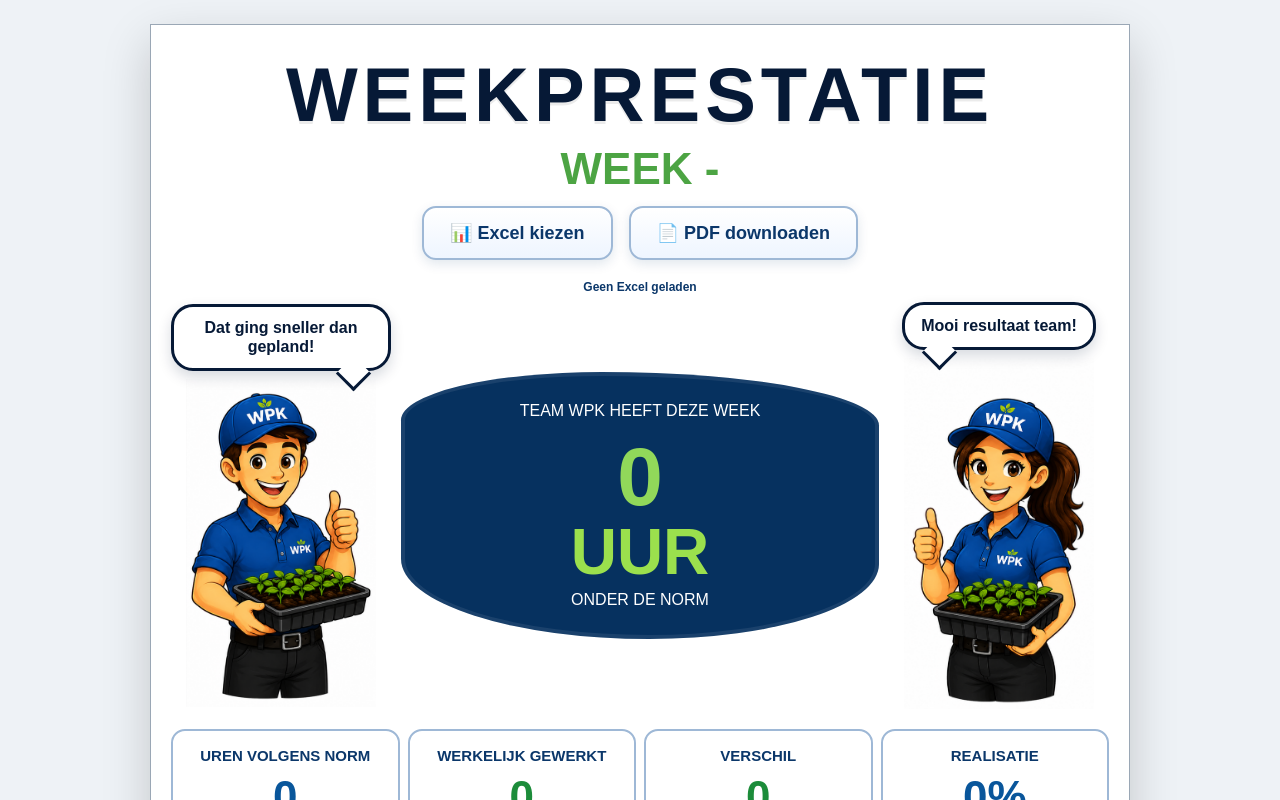
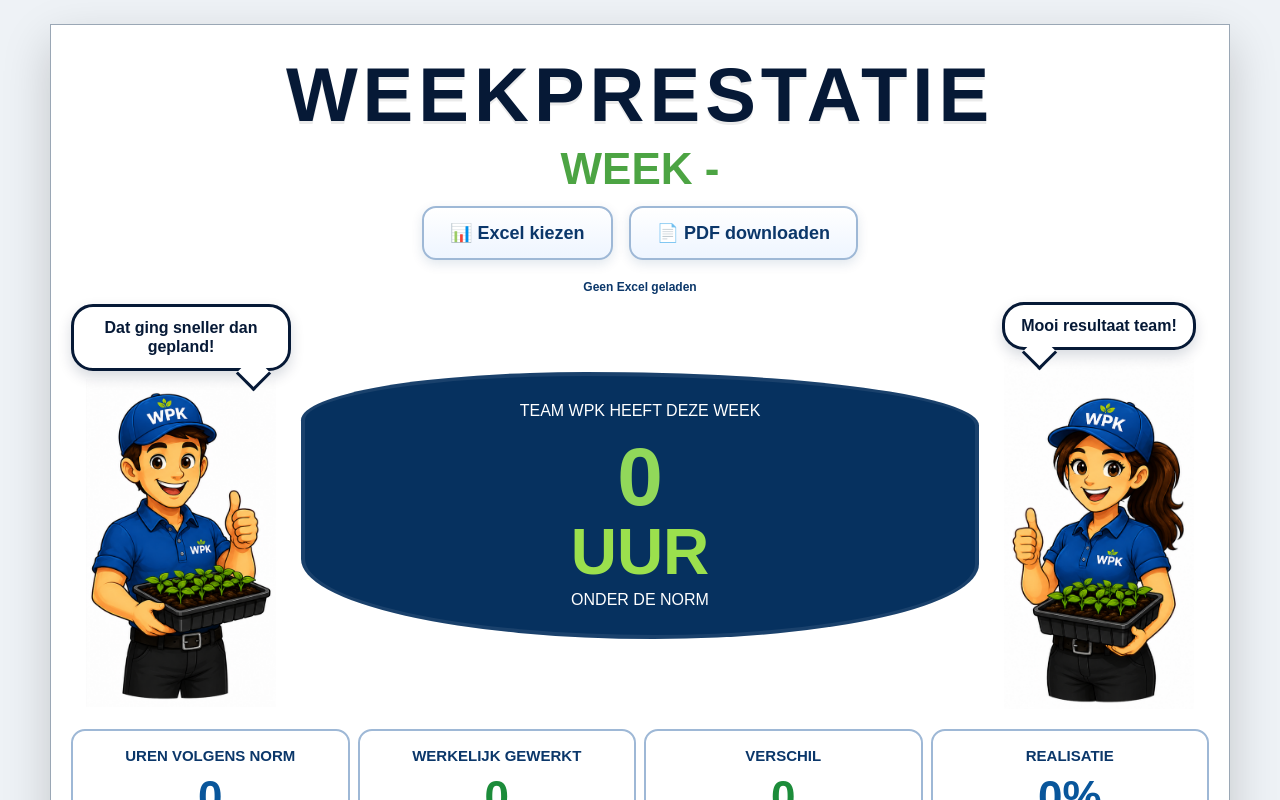
Before and after one commit to infoflorith-dev/wpk-weekprestatie, a React (Vite) app: page / in a window 1280 px wide. Shown: the top 800 px of the page. Built offline with nearby package versions, Linux system fonts and the light colour scheme.

Commit message:
Update App.css

```diff
--- a/src/App.css
+++ b/src/App.css
@@ -12,7 +12,7 @@ body {
 }
 
 .poster {
-  width: 980px;
+  width: 1180px;
   min-height: auto;
   background: white;
   border: 1px solid #9aa7b5;
```
